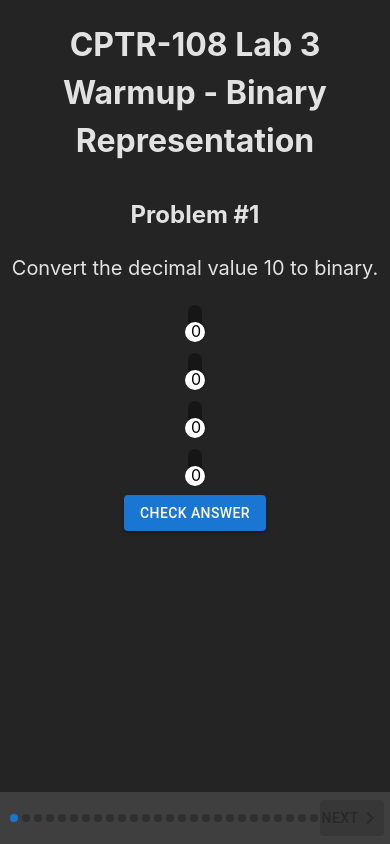
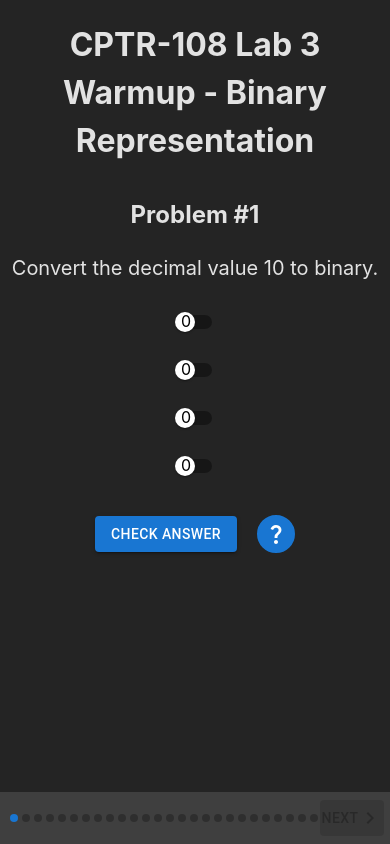
Before and after one commit to dakotacookenmaster/cptr-108-bits, a React (Vite) app: page / in a window 390 px wide. Built offline with nearby package versions, Linux system fonts and the light colour scheme.

Commit message:
Added ability to get help.

```diff
--- a/src/App.css
+++ b/src/App.css
@@ -20,3 +20,9 @@ body {
         align-items: center;
     }
 }
+
+.stepper {
+    position: fixed;
+    bottom: 0px;
+    width: calc(100% - 16px);
+}
--- a/src/components/BinaryQuestion.tsx
+++ b/src/components/BinaryQuestion.tsx
@@ -2,10 +2,15 @@ import { Button, Switch, } from "@mui/material"
 import React from "react"
 import "../App.css"
 import { enqueueSnackbar } from "notistack"
+import { useMediaQuery } from "@mui/material"
+import { IconButton } from "@mui/material"
+import QuestionMarkIcon from '@mui/icons-material/QuestionMark';
+import NotInterestedIcon from '@mui/icons-material/NotInterested';
 
-const BinaryQuestion = (props: { data: { title: string, question: string, answer: string }, canMove: boolean, setCanMove: Function }) => {
-    const { data, setCanMove, canMove } = props
+const BinaryQuestion = (props: { data: { title: string, question: string, answer: string }, canMove: boolean, setCanMove: Function, displayHelp: boolean, setDisplayHelp: Function }) => {
+    const { data, setCanMove, canMove, displayHelp, setDisplayHelp } = props
     const [state, setState] = React.useState({} as Record<string, string>)
+    const isMobile = useMediaQuery("(max-width: 600px)")
 
     const handleChange = (event: any) => {
         const { name, checked } = event.target
@@ -25,7 +30,7 @@ const BinaryQuestion = (props: { data: { title: string, question: string, answer
         }
 
         setCanMove((_: any) => {
-            if(userAnswer === data.answer) {
+            if (userAnswer === data.answer) {
                 enqueueSnackbar("You got it right!", {
                     variant: "success"
                 })
@@ -41,12 +46,13 @@ const BinaryQuestion = (props: { data: { title: string, question: string, answer
 
     return (
         <div className={"question-wrapper"}>
-            <h2 style={{margin: 0}}>{data.title}</h2>
+            <h2 style={{ margin: 0 }}>{data.title}</h2>
             <p style={{ fontSize: "20px", textAlign: "center" }}>{data.question}</p>
             <div className={"switch-wrapper"}>
                 {
                     data.answer.split('').map((_, index) => {
                         return (
+                            <div key={`switch-${index}`} style={{ display: "flex", flexDirection: !isMobile ? "column" : "row", gap: "10px", alignItems: "center" }}>
                                 <Switch
                                     sx={{
                                         '& .MuiSwitch-thumb': {
@@ -56,23 +62,40 @@ const BinaryQuestion = (props: { data: { title: string, question: string, answer
                                                 position: "absolute",
                                                 width: "100%",
                                                 height: "100%",
-                                            top: "14.5px",
-                                            right: "6px",
-                                            transform: "rotate(90deg)"
+                                                top: !isMobile ? "14.5px" : "6.5px",
+                                                right: !isMobile ? "6px" : "-15px",
+                                                transform: !isMobile ? "rotate(90deg)" : "none"
                                             }
                                         },
-                                    transform: "rotate(-90deg)"
+                                        transform: !isMobile ? "rotate(-90deg)" : "none"
                                     }}
-                                key={`switch-${index}`}
                                     checked={state[`switch-${index}`] === "1"}
                                     name={`switch-${index}`}
                                     onChange={handleChange}
                                     disabled={canMove}
                                 />
+                                <span style={{ display: displayHelp ? "initial" : "none" }}>2 <sup>{data.answer.length - 1 - index}</sup></span>
+                            </div>
                         )
                     })
                 }
+            </div>
+            <div style={{ marginTop: "10px", display: "flex", gap: "20px", alignItems: "center", padding: "20px" }}>
                 <Button disabled={canMove} variant="contained" onClick={checkAnswer}>Check Answer</Button>
+                <IconButton onClick={() => setDisplayHelp((prevDisplayHelp: boolean) => !prevDisplayHelp)} title={ !displayHelp ? "Need some help?" : "I don't need help anymore." } size="small" sx={{
+                    borderWidth: "2px",
+                    borderStyle: "solid",
+                    borderColor: "primary.main",
+                    backgroundColor: "primary.main",
+                    color: "white",
+                    "&:hover": {
+                        borderColor: "white",
+                        color: "primary.main",
+                        backgroundColor: "white",
+                    }
+                }}>
+                    { !displayHelp ? <QuestionMarkIcon /> : <NotInterestedIcon /> }
+                </IconButton>
             </div>
         </div>
     )
--- a/src/components/ProgressStepper.tsx
+++ b/src/components/ProgressStepper.tsx
@@ -10,22 +10,25 @@ type ProgressMobileStepperProps = {
 }
 
 export default function ProgressMobileStepper(props: ProgressMobileStepperProps) {
-    const theme = useTheme();
-    const [activeStep, setActiveStep] = React.useState(0);
+    const theme = useTheme()
+    const [activeStep, setActiveStep] = React.useState(0)
     const [canMove, setCanMove] = React.useState(false)
+    const [displayHelp, setDisplayHelp] = React.useState(false)
 
     const handleNext = () => {
         setCanMove(false)
+        setDisplayHelp(false)
         setActiveStep((prevActiveStep) => prevActiveStep + 1);
     };
 
     return (
         <>
             <h1 style={{textAlign: "center"}}>CPTR-108 Lab 3 Warmup - Binary Representation</h1>
-            { React.cloneElement(props.steps[activeStep], { setCanMove, canMove} )}
+            { React.cloneElement(props.steps[activeStep], { setCanMove, canMove, displayHelp, setDisplayHelp} )}
             <MobileStepper
                 steps={props.steps.length}
-                sx={{ background: "#3F3F3F", position: "absolute", bottom: "0px", width: "calc(100% - 16px)", overflow: "hidden" }}
+                sx={{ background: "#3F3F3F" }}
+                className="stepper"
                 position="static"
                 variant="dots"
                 activeStep={activeStep}
```
Lines whose indentation alone changed are shown as unchanged.
